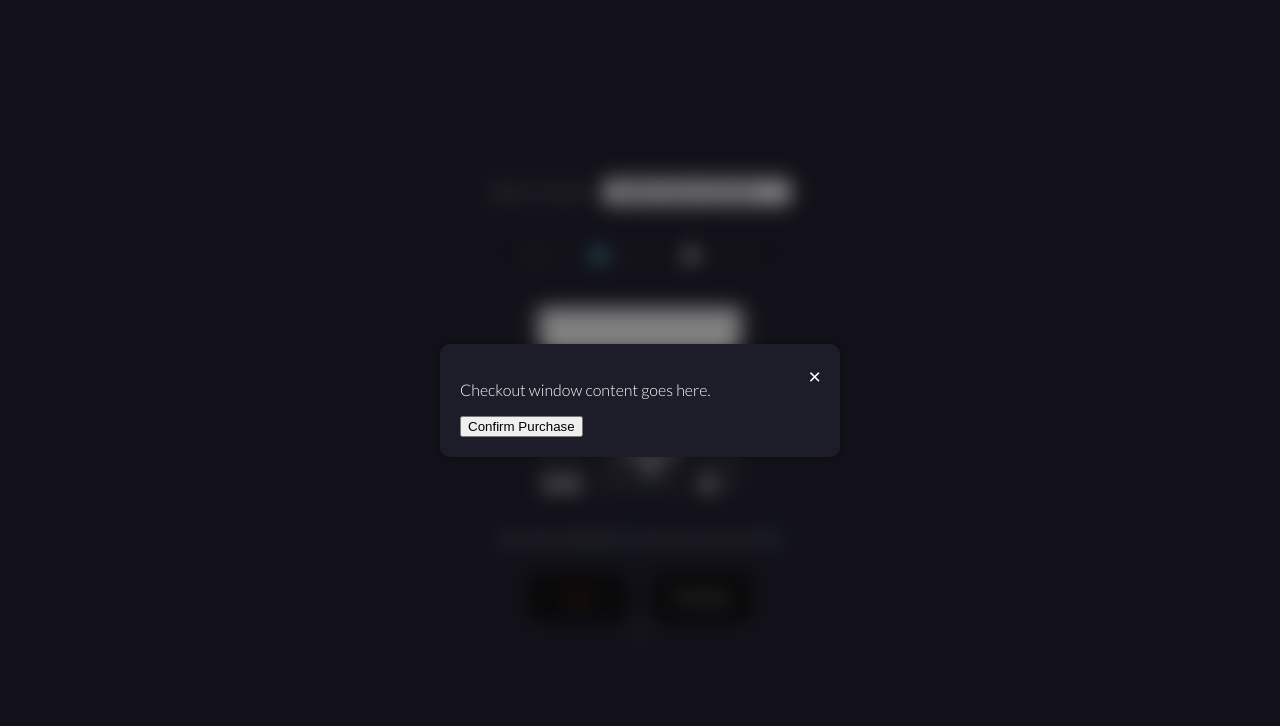
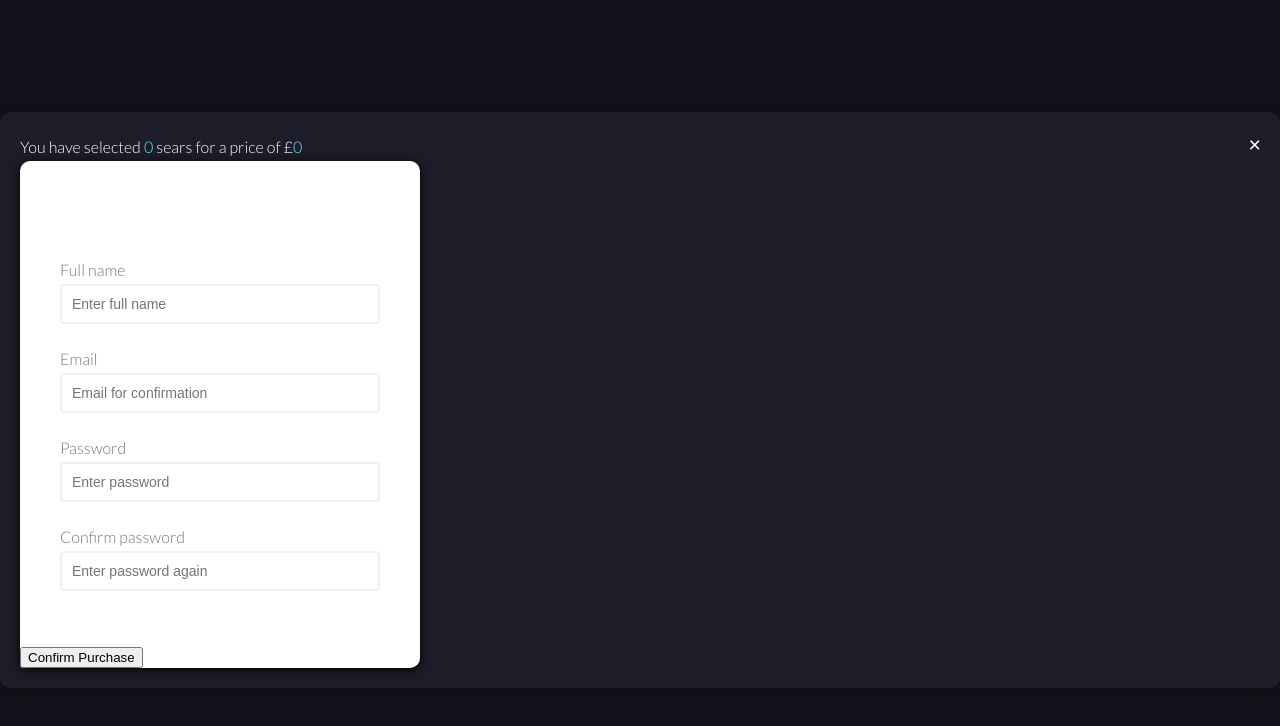
Before and after one commit to adam1996/Movie-Booking, a plain HTML site: page index.html in a window 1280 px wide. Drawn offline with Linux system fonts and the light colour scheme.

Commit message:
Add broken checkout UI

```diff
--- a/index.html
+++ b/index.html
@@ -110,10 +110,38 @@
         <div class="checkout-content">
             <span class="close">&times;</span>
             <!-- Content for the checkout window goes here -->
-            <p>Checkout window content goes here.</p>
-            <button id="confirmPurchaseButton">Confirm Purchase</button>
+            <!-- UP -->
+            <p class="text">You have selected <span id="count">0</span> sears for a price of £<span id="total">0</span></p>
+            <div class="checkout-container">
+                <form action="" class="form" id="form">
+                    <H2>Register for an account</H2>
+                    <div class="form-control">
+                        <label for="username">Full name</label>
+                        <input type="text" id="username" placeholder="Enter full name" >
+                        <small>Error Message</small>
+
+                    </div>
+                    <div class="form-control">
+                        <label for="email">Email</label>
+                        <input type="text" id="email" placeholder="Email for confirmation">
+                        <small>Error Message</small>
+                    </div>
+                    <div class="form-control">
+                        <label for="password">Password</label>
+                        <input type="password" id="password" placeholder="Enter password">
+                        <small>Error Message</small>
+                    </div>
+                    <div class="form-control">
+                        <label for="password2">Confirm password</label>
+                        <input type="password" id="password2" placeholder="Enter password again">
+                        <small>Error Message</small>
+                    </div>
+                    <!-- <button type="submit">Continue to pay</button> -->
+
+                </form>
+            <button type='submit' id="confirmPurchaseButton">Confirm Purchase</button>
           </div>
-    </div>x
+    </div>
 
 
     <script src="script.js"></script>
--- a/script.js
+++ b/script.js
@@ -65,7 +65,7 @@ container.addEventListener('click', (event) => {
         updateSelectedCount();
     }
 })
-
+document.addEventListener('DOMContentLoaded', function() {
     const purchaseButton = document.getElementById('purchaseSelectionButton');
     const modal = document.getElementById('checkout'); // Changed 'modal' to 'checkout'
     const closeCheckout = document.querySelector('.close');
@@ -84,3 +84,5 @@ confirmPurchaseButton.addEventListener('click', function() {
     // After purchase, you might want to close the modal
     modal.style.display = 'none'; // Changed 'checkout' to 'modal'
 });
+
+  });
--- a/styles.css
+++ b/styles.css
@@ -2,6 +2,11 @@
 
 * {
     box-sizing: border-box;
+}
+
+:root {
+    --success-color: #1ecc71;
+    --error-color: #e74c3c;
 }
 
 body {
@@ -204,8 +209,8 @@ p.text span {
     padding: 20px;
     border-radius: 10px;
     box-shadow: 0px 0px 10px rgba(0, 0, 0, 0.3);
-    width: 50%;
-    max-width: 400px; /* Set a maximum width for the content */
+    width: 100%;
+    max-width: 100%; /* Set a maximum width for the content */
     color: white;
   }
 
@@ -216,3 +221,74 @@ p.text span {
     cursor: pointer;
     color: white; /* Change the close button color */
   }
+/* Checkout Container Form:  */
+.checkout-container {
+    background-color: white;
+    border-radius: 10px;
+    box-shadow: 0 2px 10px rgba(0, 0, 0, 1);
+    width: 400px;
+}
+
+.form {
+    padding: 30px 40px;
+}
+
+.form-control {
+    margin-bottom: 15px;
+    padding-bottom: 10px;
+    position: relative;
+}
+
+.form-control label {
+    color: #777;
+    display: block;
+    margin-bottom: 5px;
+}
+
+.form-control input {
+    border: 2px solid #f0f0f0;
+    border-radius: 4px;
+    display: block;
+    width: 100%;
+    padding: 10px;
+    font-size: 14px;
+}
+
+form-control input:focus {
+    outline: 0;
+    border-color: #777;
+}
+
+.form-control.success input{
+    border-color: var(--success-color);
+}
+
+.form-control.error input{
+    border-color: var(--error-color);
+}
+
+.form-control small {
+    color: var(--error-color);
+    position: absolute;
+    bottom: -10.5px;
+    left: 0px;
+    visibility: hidden;
+}
+
+.form-control.error small {
+    visibility: visible;
+}
+
+/* .form button {
+    cursor: pointer;
+    background-color: #3498db;
+    border: 2px solid #3498db;
+    color: white;
+    text-transform: capitalize;
+    border-radius: 4px;
+    display: block;
+    font-size: 16px;
+    padding: 10px;
+    margin-top: 20px;
+    width: 100%;
+} */
```
Lines whose indentation alone changed are shown as unchanged.
